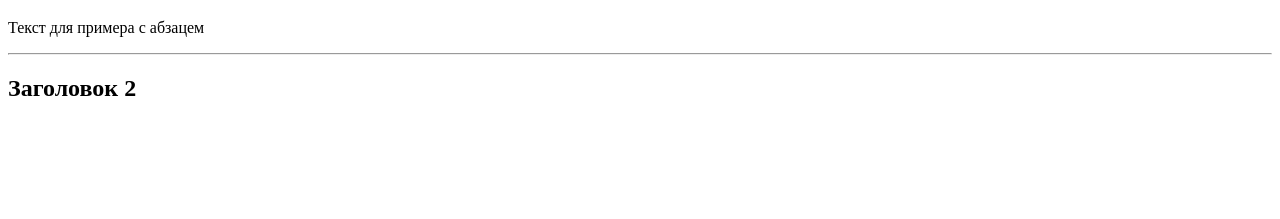
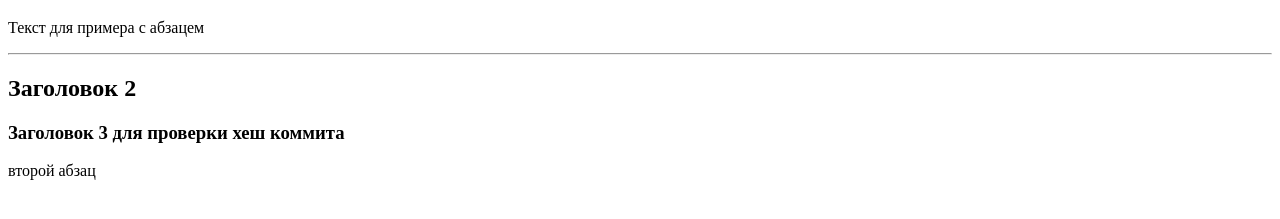
Before and after one commit to Murkina/test, a plain HTML site: page index.html in a window 1280 px wide. Shown: the part 61-280 px from the top of the page. Drawn offline with Linux system fonts and the light colour scheme.

Commit message:
первый коммит для проверки хеш

```diff
--- a/index.html
+++ b/index.html
@@ -10,5 +10,8 @@
     <p>Текст для примера с абзацем</p>
     <hr>
     <h2>Заголовок 2</h2>
+    <h3>Заголовок 3 для проверки хеш коммита</h3>
+    <p>второй абзац</p>
+
 </body>
 </html>
```
